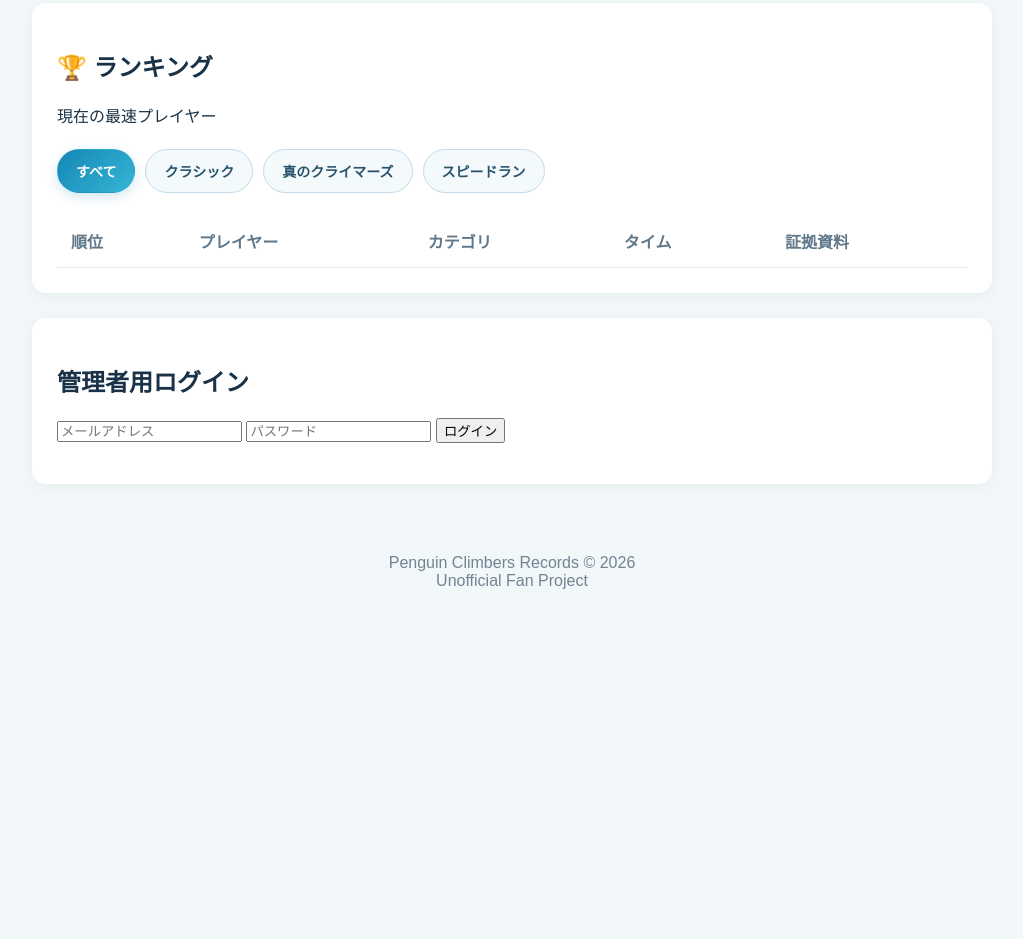
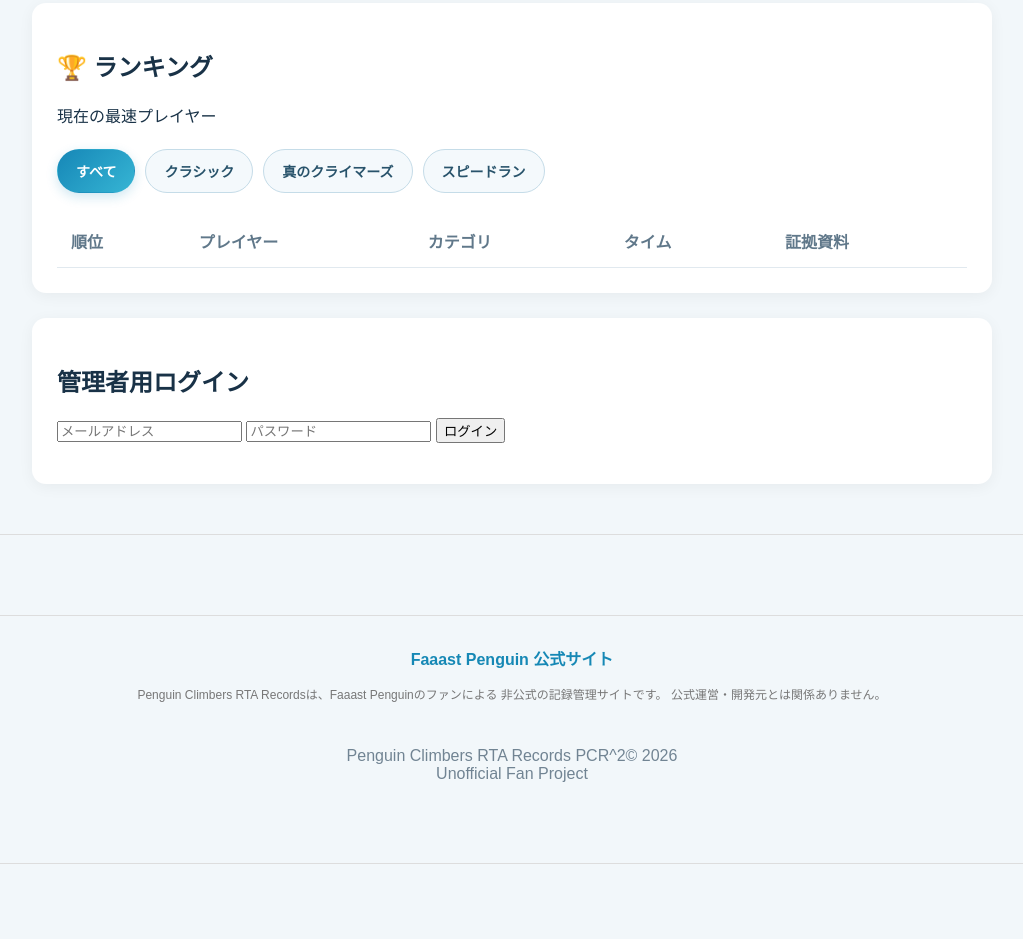
Before and after one commit to hajime-art952/penguin-climbers-rta-records, a plain HTML site: page index.html in a window 1280 px wide. Shown: the part 419-1358 px from the top of the page, without its empty margins (128-1151 px from the left). Before the commit the page ends 1039 px from the top, so only its background shows below. Drawn offline with nearby package versions, Linux system fonts and the light colour scheme; no server answers.

```diff
--- a/index.html
+++ b/index.html
@@ -3,7 +3,7 @@
 <head>
   <meta charset="UTF-8">
   <meta name="viewport" content="width=device-width, initial-scale=1.0">
-  <title>Penguin Climbers Records</title>
+  <title>Penguin Climbers RTA Records PCR^2</title>
   <link rel="icon" type="image/png" href="favicon.png">
   <style>
     * {
@@ -119,13 +119,36 @@
   border-color: transparent;
   box-shadow: 0 4px 12px #1687b733;
 }
+footer {
+  text-align: center;
+  padding: 30px 20px;
+  margin-top: 50px;
+  border-top: 1px solid #ddd;
+}
+
+.footer-links a {
+  color: #1688b5;
+  text-decoration: none;
+  font-weight: bold;
+}
+
+.footer-links a:hover {
+  text-decoration: underline;
+}
+
+.footer-notice {
+  margin-top: 15px;
+  font-size: 12px;
+  color: #777;
+  line-height: 1.7;
+}
   </style>
 </head>
 
 <body>
 
   <header>
-    <h1> Penguin Climbers Records</h1>
+    <h1> Penguin Climbers RTA Records [PCR^2]</h1>
     <nav>
       <a href="#">ホーム</a>
       <a href="#ranking">ランキング</a>
@@ -218,7 +241,23 @@
   </main>
 
   <footer>
-    Penguin Climbers Records © 2026
+    <footer>
+  <div class="footer-links">
+    <a href="https://faaast-penguin.com/"
+       target="_blank"
+       rel="noopener noreferrer">
+      Faaast Penguin 公式サイト
+    </a>
+  </div>
+
+  <p class="footer-notice">
+    Penguin Climbers RTA Recordsは、Faaast Penguinのファンによる
+    非公式の記録管理サイトです。
+    公式運営・開発元とは関係ありません。
+  </p>
+</footer>
+    Penguin Climbers RTA Records
+    PCR^2© 2026
     <br>
     Unofficial Fan Project
   </footer>
@@ -609,5 +648,10 @@ async function updateRecord(id, status) {
 }
 
 </script>
+<footer>
+
+  <p class="footer-notice">
+  </p>
+</footer>
 </body>
 </html>
```
